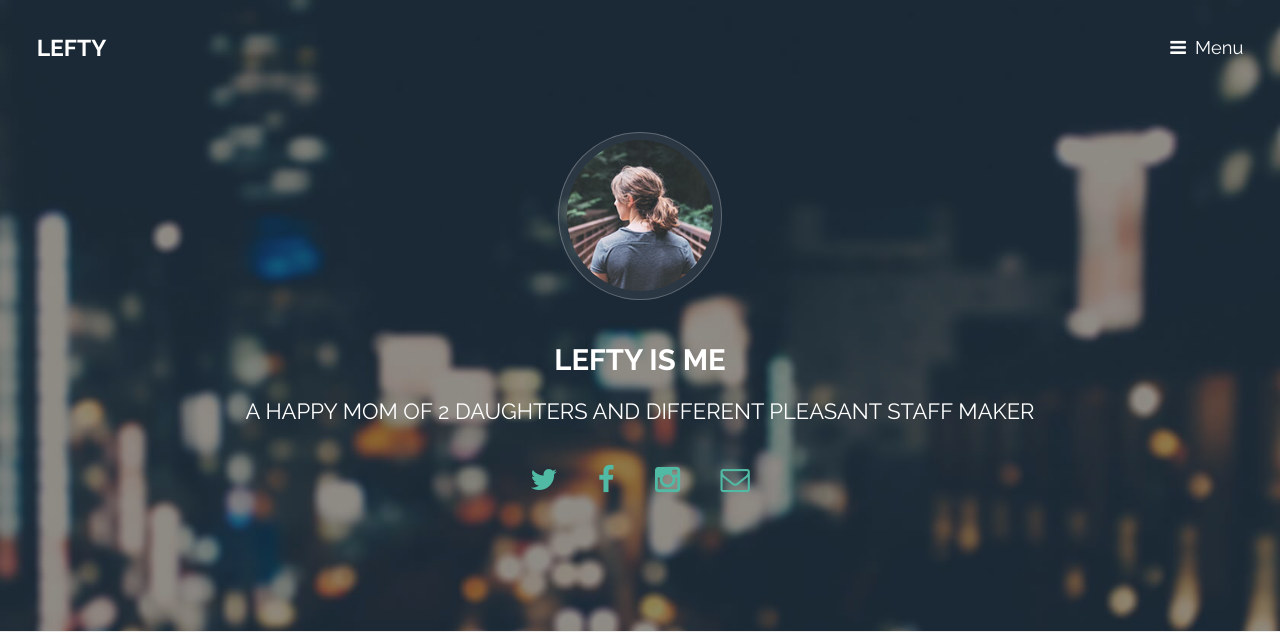
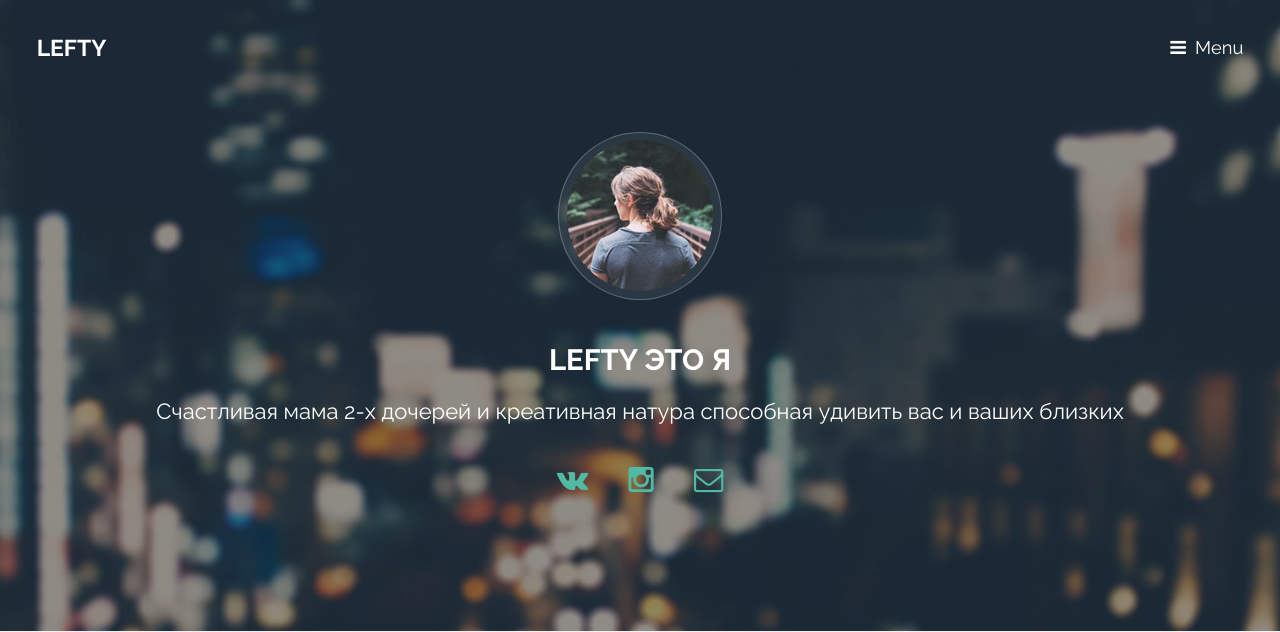
Before and after one commit to udalovas/lefty, a PHP site: page / in a window 1280 px wide. Shown: the top 632 px of the page. Run offline with PHP 8.4, Linux system fonts and the light colour scheme.

Commit message:
welcome banner adjustments

```diff
--- a/assets/css/main.css
+++ b/assets/css/main.css
@@ -2840,8 +2840,7 @@ body {
   #banner p {
     color: #fff;
     font-size: 1.5em;
-    margin-bottom: 1.75em;
-    text-transform: uppercase; }
+    margin-bottom: 1.75em; }
   #banner .avatar {
     border-radius: 100%;
     display: inline-block;
--- a/assets/sass/layout/_banner.scss
+++ b/assets/sass/layout/_banner.scss
@@ -31,7 +31,6 @@ $banner_palette: 'accent2';
     color: _palette($banner_palette, fg-bold);
     font-size: 1.5em;
     margin-bottom: 1.75em;
-    text-transform: uppercase;
   }
 
   .avatar {
--- a/index.html
+++ b/index.html
@@ -36,14 +36,13 @@
 			<span class="avatar">
 				<img src="images/avatar.jpg" alt="" />
 			</span>
-			<h2>Lefty is Me</h2>
-			<p>A happy mom of 2 daughters and different pleasant staff maker</p>
+			<h2>Lefty это Я</h2>
+			<p>Счастливая мама 2-х дочерей и креативная натура способная удивить вас и ваших близких</p>
 			<ul class="icons">
-				<li><a href="#" class="icon style2 fa-twitter"><span class="label">Twitter</span></a></li>
-				<li><a href="#" class="icon style2 fa-facebook"><span class="label">Facebook</span></a></li>
-				<li><a href="https://www.instagram.com/levoruchka/" target="_blank" class="icon style2 fa-instagram">
+				<li><a href="https://vk.com/id75073335" target="_blank" class="icon style2 fa-vk"><span class="label">Vkontakte</span></a></li>
+				<li><a href="https://www.instagram.com/byhanka_of_udalova/" target="_blank" class="icon style2 fa-instagram">
                     <span class="label">Instagram</span></a></li>
-				<li><a href="#" class="icon style2 fa-envelope-o"><span class="label">Email</span></a></li>
+				<li><a href="mailto:yulia.udalova.spb@gmail.com" class="icon style2 fa-envelope-o"><span class="label">Email</span></a></li>
 			</ul>
 		</section>
 
```
Also changed, not shown: 1 other file.
